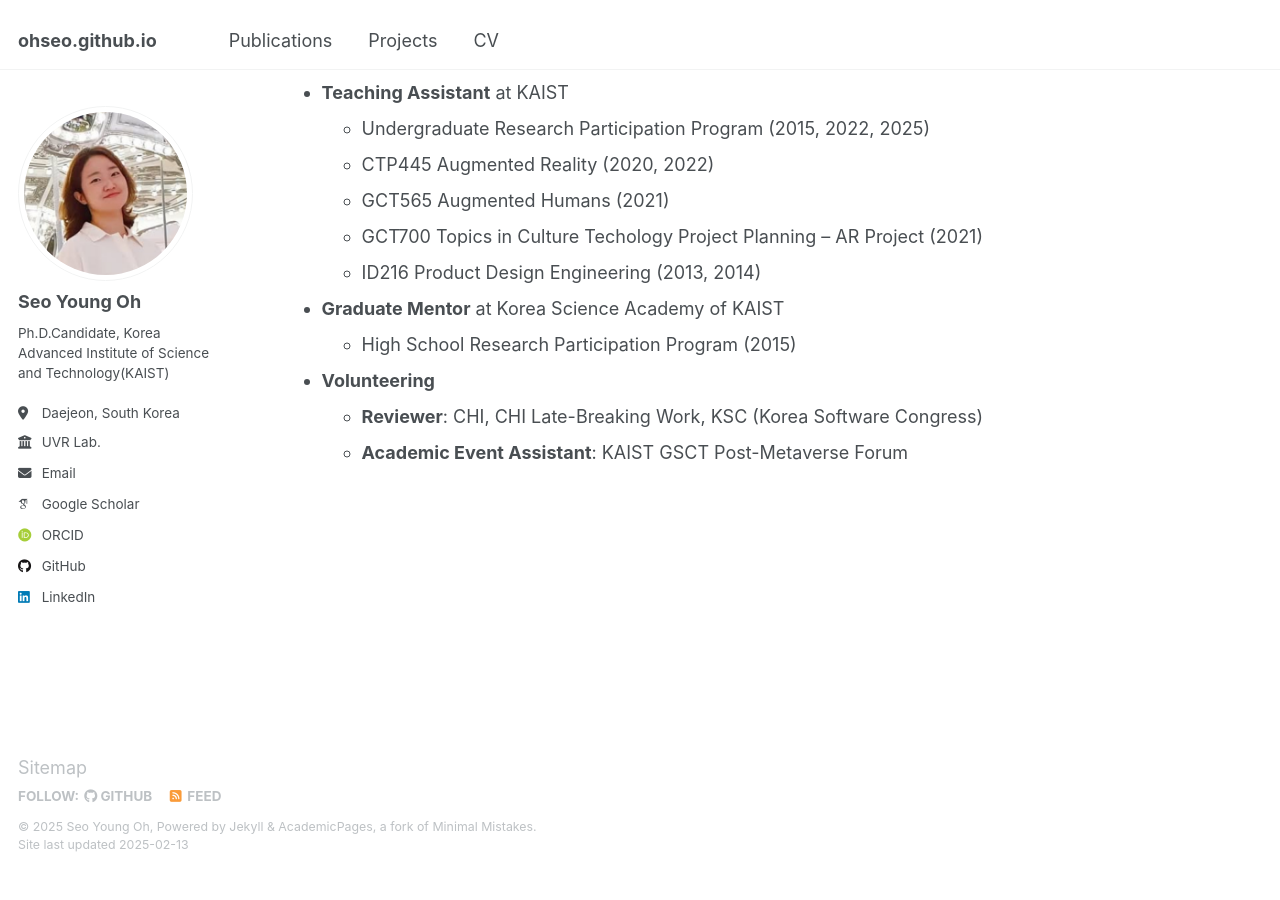
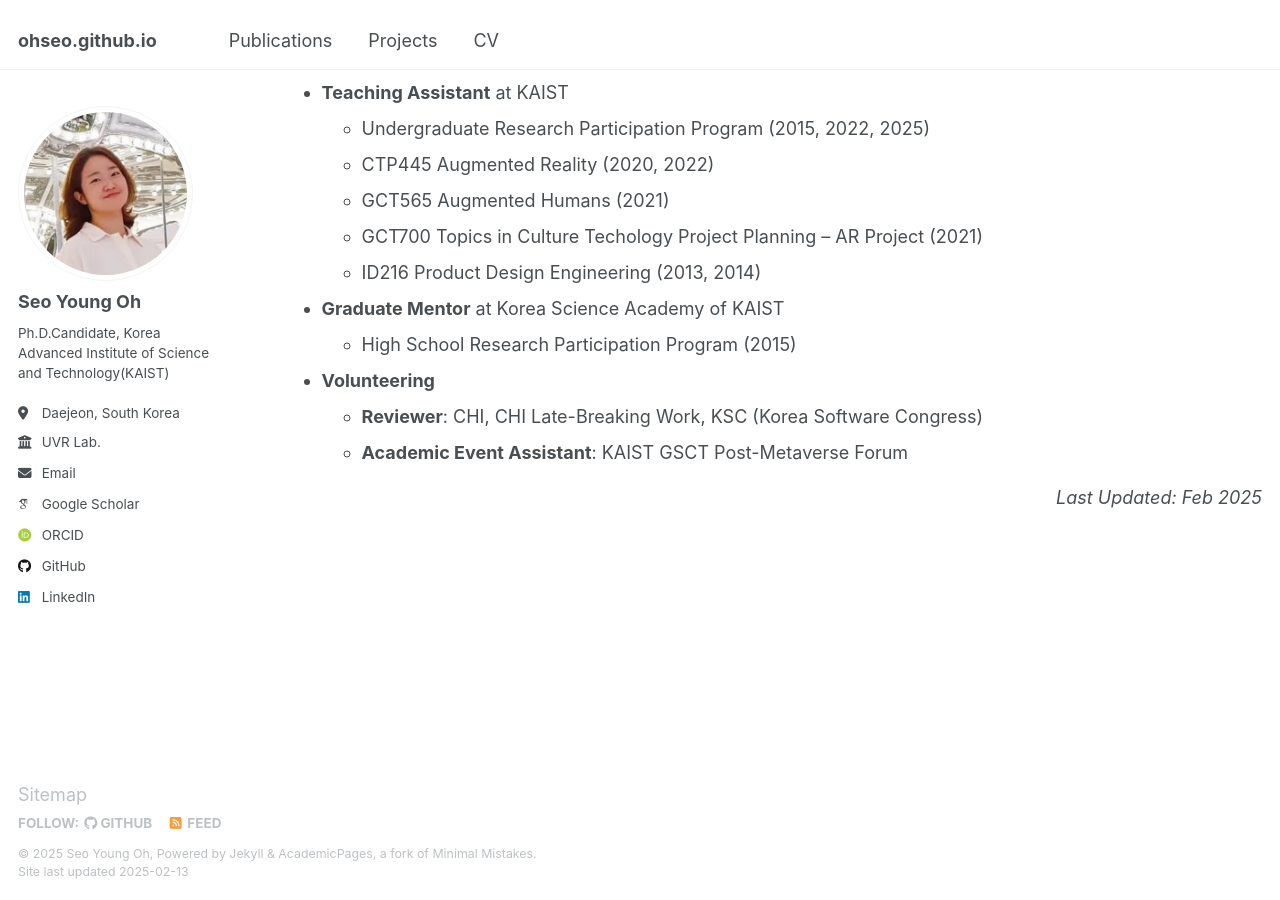
Before and after one commit to ohseo/ohseo.github.io, a Jekyll site: the page built from _pages/cv.md, in a window 1280 px wide and 900 px high, scrolled down 3451 px. Built offline with Jekyll 4.4.1, drawn with Linux system fonts in a browser that asks for light colours; some web fonts are replaced; before the commit the page ends 4324 px from its top, so only the background shows below that.

Commit message:
cv date update.

```diff
--- a/_pages/cv.md
+++ b/_pages/cv.md
@@ -76,3 +76,5 @@ Academic Services and Experiences
 * **Volunteering**
   * **Reviewer**: CHI, CHI Late-Breaking Work, KSC (Korea Software Congress)
   * **Academic Event Assistant**: KAIST GSCT Post-Metaverse Forum
+
+<div style="text-align: right"><i>Last Updated: Feb 2025</i></div>
```
